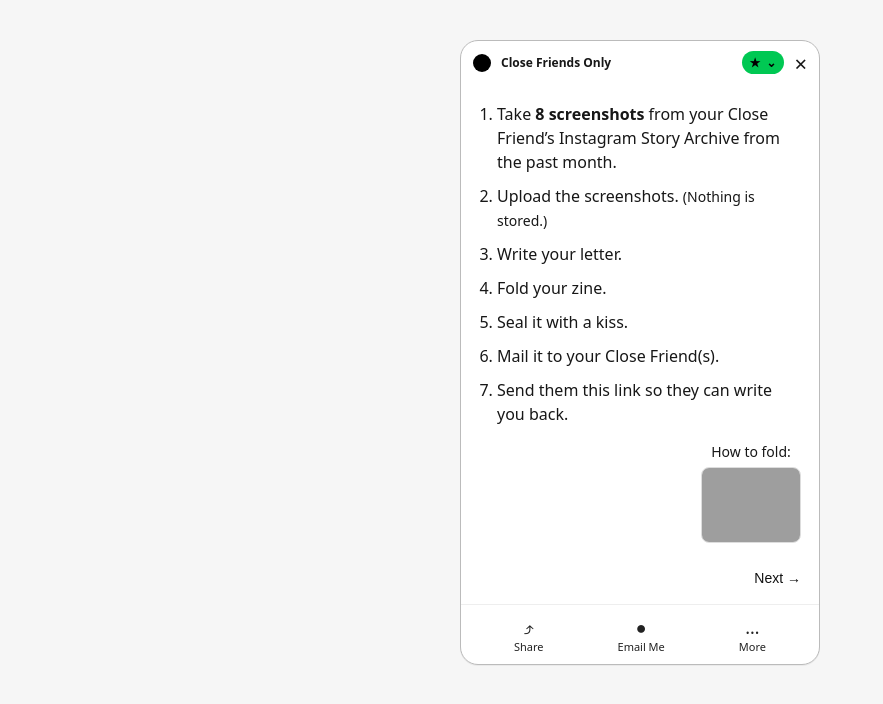
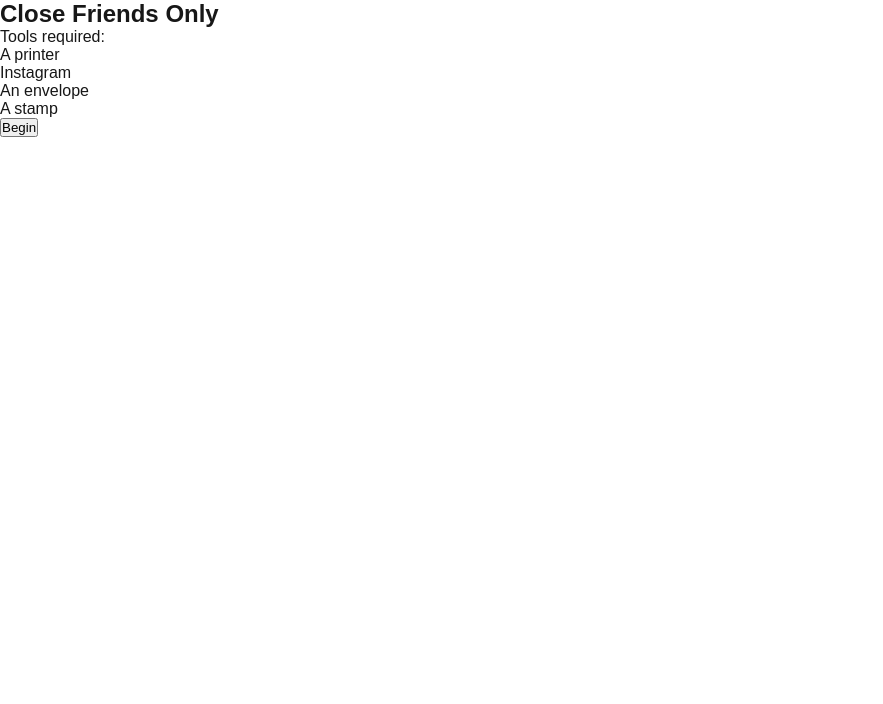
Before and after one commit to AvatarLilith/StorySheet, a Next.js app: page / in a window 1280 px wide. Shown: the top 704 px of the page, without its empty margins (0-883 px from the left). Built offline with nearby package versions, Linux system fonts and the light colour scheme; grey boxes are pictures that could not be loaded.

Commit message:
added new workflow - changed page file, added components folder

```diff
--- a/app/page.tsx
+++ b/app/page.tsx
@@ -1,271 +1,16 @@
 "use client";
 
-import { useMemo, useState } from "react";
+import { useState } from "react";
+import IntroScreen from "../components/IntroScreen";
 
-async function compressImage(file: File, maxWidth = 1200, quality = 0.8): Promise<Blob> {
-  const img = document.createElement("img");
-  img.src = URL.createObjectURL(file);
-  await new Promise((res) => (img.onload = res));
+export default function HomePage() {
+  const [step, setStep] = useState(0);
 
-  const canvas = document.createElement("canvas");
-  const scale = Math.min(1, maxWidth / img.width);
-
-  canvas.width = Math.round(img.width * scale);
-  canvas.height = Math.round(img.height * scale);
-
-  const ctx = canvas.getContext("2d")!;
-  ctx.drawImage(img, 0, 0, canvas.width, canvas.height);
-
-  return new Promise((res) => canvas.toBlob((b) => res(b!), "image/jpeg", quality));
-}
-
-export default function Home() {
-  const [step, setStep] = useState<1 | 2>(1);
-
-  const [files, setFiles] = useState<File[]>([]);
-  const [letter, setLetter] = useState("");
-
-  const [status, setStatus] = useState("");
-
-  const maxImages = 8;
-
-  const helper = useMemo(() => {
-    if (!files.length) return `Choose ${maxImages} screenshots.`;
-    if (files.length < maxImages) return `Add ${maxImages - files.length} more.`;
-    if (files.length === maxImages) return "Perfect.";
-    return `You selected ${files.length}. We’ll use the first ${maxImages}.`;
-  }, [files.length]);
-
-  async function generate() {
-    if (!files.length) return;
-
-    setStatus("Compressing…");
-
-    const form = new FormData();
-    form.append("mode", "zine8");
-    form.append("includeBackText", "true");
-    form.append("backText", letter);
-
-    const selected = files.slice(0, maxImages);
-    for (const file of selected) {
-      const compressed = await compressImage(file, 1200, 0.8);
-      form.append("images", compressed);
-    }
-
-    setStatus("Generating PDF…");
-
-    const res = await fetch("/api/generate", { method: "POST", body: form });
-
-    if (!res.ok) {
-      const text = await res.text();
-      console.log(text);
-      setStatus("Something went wrong.");
-      return;
-    }
-
-    const blob = await res.blob();
-    const url = URL.createObjectURL(blob);
-
-    const a = document.createElement("a");
-    a.href = url;
-    a.download = "close-friends-zine.pdf";
-    document.body.appendChild(a);
-    a.click();
-    a.remove();
-
-    URL.revokeObjectURL(url);
-    setStatus("Downloaded.");
-  }
-
-  const PhoneFrame = ({ children }: { children: React.ReactNode }) => (
-    <div
-      style={{
-        width: 360,
-        maxWidth: "92vw",
-        border: "1px solid #bbb",
-        borderRadius: 18,
-        background: "#fff",
-        overflow: "hidden",
-        boxShadow: "0 1px 0 rgba(0,0,0,0.05)",
-      }}
-    >
-      {/* Top bar */}
-      <div style={{ display: "flex", alignItems: "center", padding: "10px 12px", gap: 10 }}>
-        <div style={{ width: 18, height: 18, borderRadius: 999, background: "#000" }} />
-        <div style={{ fontSize: 12, fontWeight: 600 }}>Close Friends Only</div>
-        <div style={{ marginLeft: "auto", display: "flex", gap: 10, alignItems: "center" }}>
-          <div
-            style={{
-              display: "flex",
-              gap: 6,
-              alignItems: "center",
-              padding: "3px 8px",
-              borderRadius: 999,
-              background: "#00c853",
-              color: "#000",
-              fontSize: 12,
-              fontWeight: 700,
-            }}
-            title="Close Friends"
-          >
-            ★ <span style={{ fontWeight: 700 }}>⌄</span>
-          </div>
-          <div style={{ fontSize: 22, lineHeight: 1 }}>×</div>
-        </div>
-      </div>
-
-      <div style={{ padding: 18 }}>{children}</div>
-
-      {/* Bottom nav */}
-      <div
-        style={{
-          borderTop: "1px solid #eee",
-          padding: "10px 16px",
-          display: "flex",
-          justifyContent: "space-around",
-          fontSize: 11,
-          color: "#222",
-        }}
-      >
-        <div style={{ textAlign: "center" }}>
-          <div style={{ fontSize: 18 }}>⤴</div>
-          Share
-        </div>
-        <div style={{ textAlign: "center" }}>
-          <div style={{ fontSize: 18 }}>●</div>
-          Email Me
-        </div>
-        <div style={{ textAlign: "center" }}>
-          <div style={{ fontSize: 18 }}>…</div>
-          More
-        </div>
-      </div>
-    </div>
-  );
+  const next = () => setStep((prev) => prev + 1);
 
   return (
-    <main
-      style={{
-        minHeight: "100vh",
-        display: "grid",
-        placeItems: "start center",
-        padding: "40px 20px",
-        fontFamily: "system-ui",
-        background: "#f6f6f6",
-      }}
-    >
-      <PhoneFrame>
-        {step === 1 ? (
-          // ---------------- Screen 1: Instructions ----------------
-          <div>
-            <ol style={{ paddingLeft: 18, margin: 0, lineHeight: 1.5, fontSize: 16 }}>
-              <li style={{ marginBottom: 10 }}>
-                Take <b>8 screenshots</b> from your Close Friend’s Instagram Story Archive from the
-                past month.
-              </li>
-              <li style={{ marginBottom: 10 }}>
-                Upload the screenshots. <span style={{ fontSize: 14 }}>(Nothing is stored.)</span>
-              </li>
-              <li style={{ marginBottom: 10 }}>Write your letter.</li>
-              <li style={{ marginBottom: 10 }}>Fold your zine.</li>
-              <li style={{ marginBottom: 10 }}>Seal it with a kiss.</li>
-              <li style={{ marginBottom: 10 }}>Mail it to your Close Friend(s).</li>
-              <li style={{ marginBottom: 0 }}>Send them this link so they can write you back.</li>
-            </ol>
-
-            <div style={{ marginTop: 16, display: "flex", justifyContent: "flex-end" }}>
-              <div style={{ textAlign: "center" }}>
-                <div style={{ fontSize: 14, marginBottom: 6 }}>How to fold:</div>
-                <img
-                  src="/fold-guide.gif"
-                  alt="How to fold the zine"
-                  style={{ width: 100, borderRadius: 8, border: "1px solid #ddd" }}
-                />
-              </div>
-            </div>
-
-            <div style={{ marginTop: 22, display: "flex", justifyContent: "flex-end" }}>
-              <button
-                onClick={() => setStep(2)}
-                style={{
-                  border: "none",
-                  background: "transparent",
-                  fontSize: 14,
-                  cursor: "pointer",
-                  color: "#111",
-                }}
-              >
-                Next →
-              </button>
-            </div>
-          </div>
-        ) : (
-          // ---------------- Screen 2: Maker ----------------
-          <div>
-            <div style={{ display: "flex", justifyContent: "space-between", marginBottom: 14 }}>
-              <button
-                onClick={() => setStep(1)}
-                style={{
-                  border: "none",
-                  background: "transparent",
-                  fontSize: 14,
-                  cursor: "pointer",
-                  color: "#111",
-                }}
-              >
-                ← Previous
-              </button>
-
-              <div style={{ fontSize: 12, opacity: 0.65 }}>{helper}</div>
-            </div>
-
-            <div style={{ display: "grid", gap: 14 }}>
-              <div style={{ display: "flex", justifyContent: "center" }}>
-                <input
-                  type="file"
-                  accept="image/jpeg,image/png"
-                  multiple
-                  onChange={(e) => setFiles(Array.from(e.target.files ?? []))}
-                />
-              </div>
-
-              <textarea
-                value={letter}
-                onChange={(e) => setLetter(e.target.value)}
-                placeholder="Write your letter…"
-                rows={8}
-                style={{
-                  width: "100%",
-                  padding: 12,
-                  borderRadius: 12,
-                  border: "1px solid #bbb",
-                  fontSize: 14,
-                  resize: "none",
-                }}
-              />
-
-              <div style={{ display: "flex", justifyContent: "center" }}>
-                <button
-                  onClick={generate}
-                  disabled={!files.length}
-                  style={{
-                    padding: "10px 18px",
-                    borderRadius: 10,
-                    border: "1px solid #111",
-                    background: files.length ? "#111" : "#888",
-                    color: "#fff",
-                    cursor: files.length ? "pointer" : "not-allowed",
-                  }}
-                >
-                  Download
-                </button>
-              </div>
-
-              {status && <div style={{ textAlign: "center", fontSize: 12 }}>{status}</div>}
-            </div>
-          </div>
-        )}
-      </PhoneFrame>
+    <main>
+      {step === 0 && <IntroScreen onNext={next} />}
     </main>
   );
 }
--- /dev/null
+++ b/components/IntroScreen.tsx
@@ -0,0 +1,21 @@
+type Props = {
+  onNext: () => void;
+};
+
+export default function IntroScreen({ onNext }: Props) {
+  return (
+    <section>
+      <h1>Close Friends Only</h1>
+
+      <p>Tools required:</p>
+      <ol>
+        <li>A printer</li>
+        <li>Instagram</li>
+        <li>An envelope</li>
+        <li>A stamp</li>
+      </ol>
+
+      <button onClick={onNext}>Begin</button>
+    </section>
+  );
+}
```
